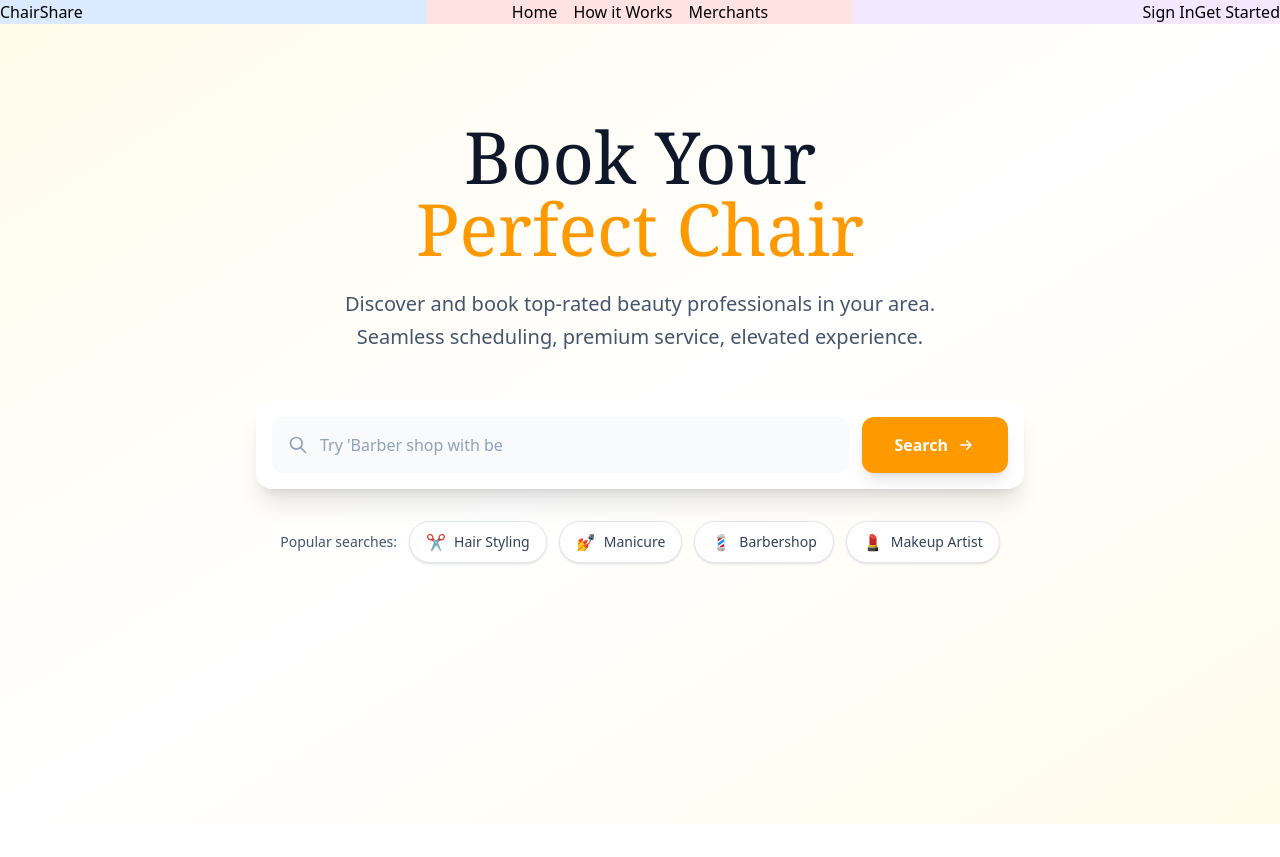
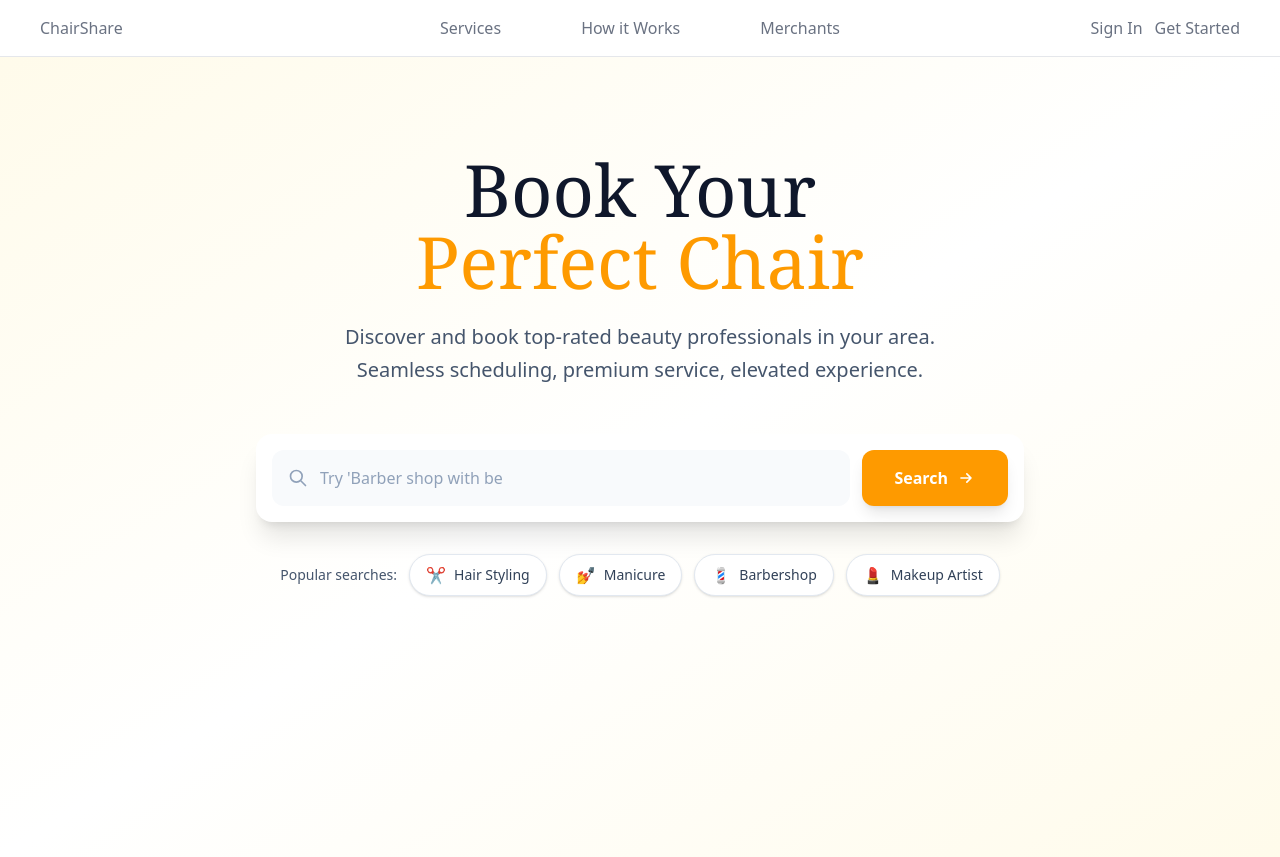
Before and after one commit to KayviaHarriott/chair-share, a React (Vite) app: page / in a window 1280 px wide. Before the commit the page ends 824 px from the top, so only its background shows below. Built offline with nearby package versions, Linux system fonts and the light colour scheme.

Commit message:
Added navigation bar with links

```diff
--- a/src/navigation/NavBar.tsx
+++ b/src/navigation/NavBar.tsx
@@ -2,19 +2,22 @@ import { Link } from "react-router-dom";
 
 export const NavBar = () => {
   return (
-    <nav className="flex justify-between">
-      <div className="w-1/3 bg-blue-100">
+    <nav className="flex justify-center py-4 border-b border-gray-200 px-4 text-gray-500">
+      <div className="max-w-[1200px] w-full ">
+        <div className="w-full flex justify-between">
+          <div className="w-1/3">
             <p>ChairShare</p>
           </div>
-      <div className="w-1/3 bg-red-100 flex justify-center gap-4">
-        <Link to="/">Home</Link>
+          <div className="w-1/3 flex justify-between gap-4">
+            <Link to="/">Services</Link>
             <Link to="/about">How it Works</Link>
             <Link to="/merchants">Merchants</Link>
           </div>
-
-      <div className="w-1/3 bg-purple-100 flex justify-end">
+          <div className="w-1/3 flex justify-end gap-3">
             <Link to="/merchants">Sign In</Link>
             <Link to="/merchants">Get Started</Link>
+          </div>
+        </div>
       </div>
     </nav>
   );
--- a/src/pages/HomePage.tsx
+++ b/src/pages/HomePage.tsx
@@ -54,9 +54,9 @@ export const Home = () => {
   }, [placeholderText, isTyping, currentPhraseIndex, searchValue, phrases]);
 
   return (
-    <div className="min-h-screen bg-gradient-to-br from-amber-50 via-white to-amber-50">
+    <div className="min-h-screen bg-linear-to-br from-amber-50 via-white to-amber-50">
       {/* Hero Section */}
-      <div className="container mx-auto px-4 py-16 sm:py-24">
+      <div className="max-w-[1200px] container mx-auto px-4 py-16 sm:py-24">
         <div className="max-w-4xl mx-auto text-center">
           {/* Heading */}
           <h1 className="text-5xl sm:text-6xl lg:text-7xl font-serif mb-6">
```
Lines whose indentation alone changed are shown as unchanged.
